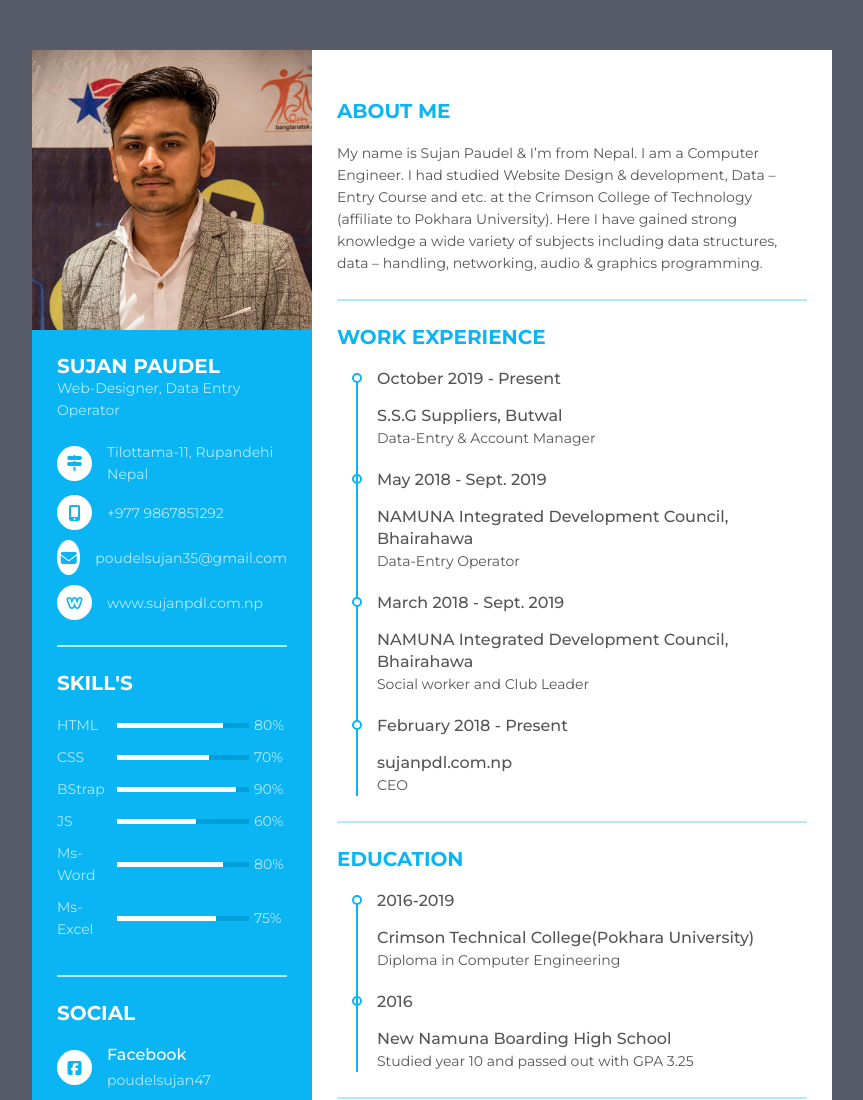
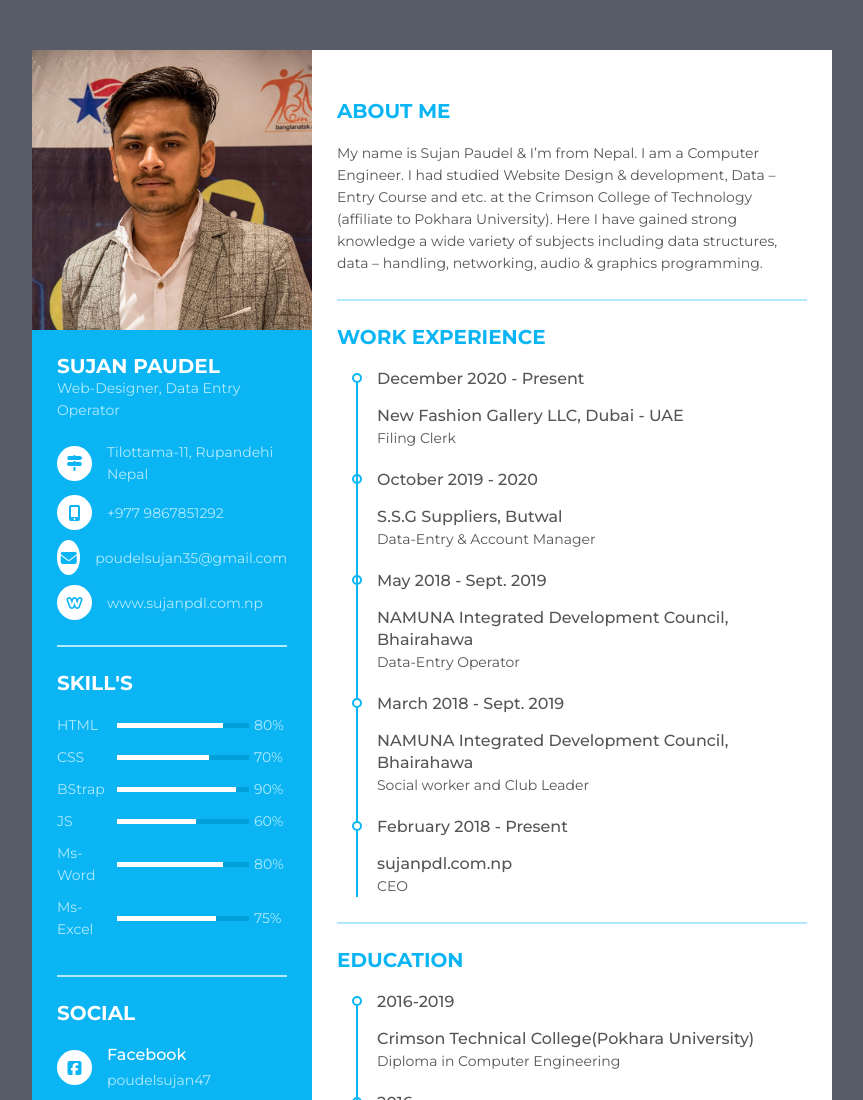
Before and after one commit to examfear7/Personal_Website, a plain HTML site: page resume/sujan.html in a window 1280 px wide. Shown: the top 1100 px of the page, without its empty margins (208-1071 px from the left). Drawn offline with Linux system fonts and the light colour scheme.

Commit message:
Update sujan.html

```diff
--- a/resume/sujan.html
+++ b/resume/sujan.html
@@ -167,8 +167,16 @@ Here I have gained strong knowledge a wide variety of subjects including data st
            <p class="bold">Work Experience</p>
          </div>
         <ul>
+		<li>
+                <div class="date">December 2020 - Present </div>
+                <div class="info">
+                     <p class="semi-bold">New Fashion Gallery LLC, Dubai - UAE</p>
+                  <p>Filing Clerk</p>
+                </div>
+            </li>
+
            <li>
-                <div class="date">October 2019 - Present </div>
+                <div class="date">October 2019 - 2020 </div>
                 <div class="info">
                      <p class="semi-bold">S.S.G Suppliers, Butwal</p>
                   <p>Data-Entry  & Account Manager</p>
```
